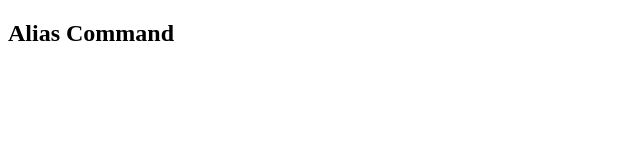
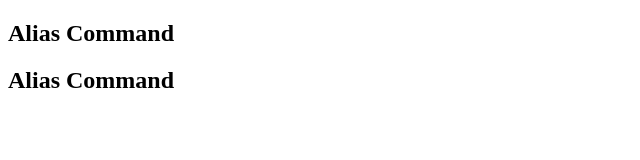
Before and after one commit to csp7042/Aliascommand, a plain HTML site: page index.html in a window 1280 px wide. Shown: the whole page, without its empty margins (0-640 px from the left). Drawn offline with Linux system fonts and the light colour scheme.

Commit message:
that is done

```diff
--- a/index.html
+++ b/index.html
@@ -7,5 +7,6 @@
 </head>
 <body>
 <h2>Alias Command</h2>
+<h2>Alias Command</h2>
 </body>
 </html>
```
